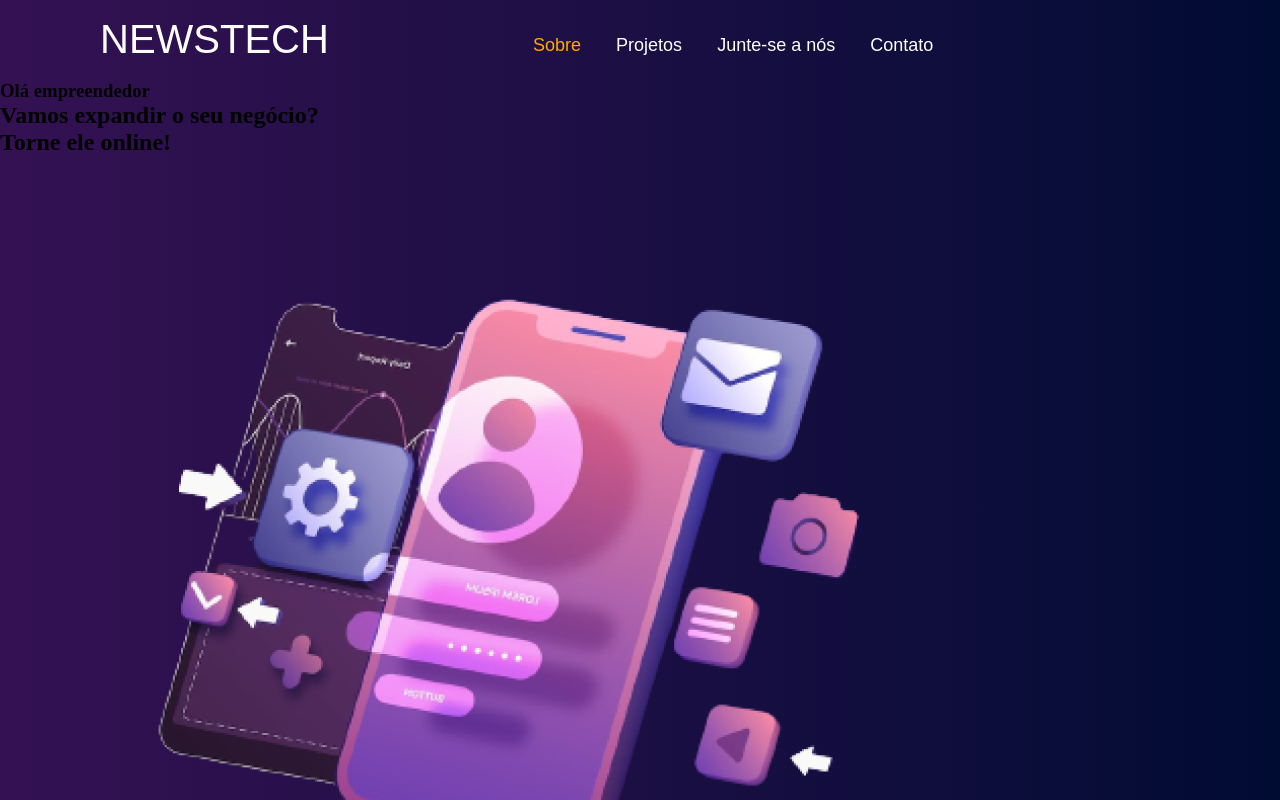
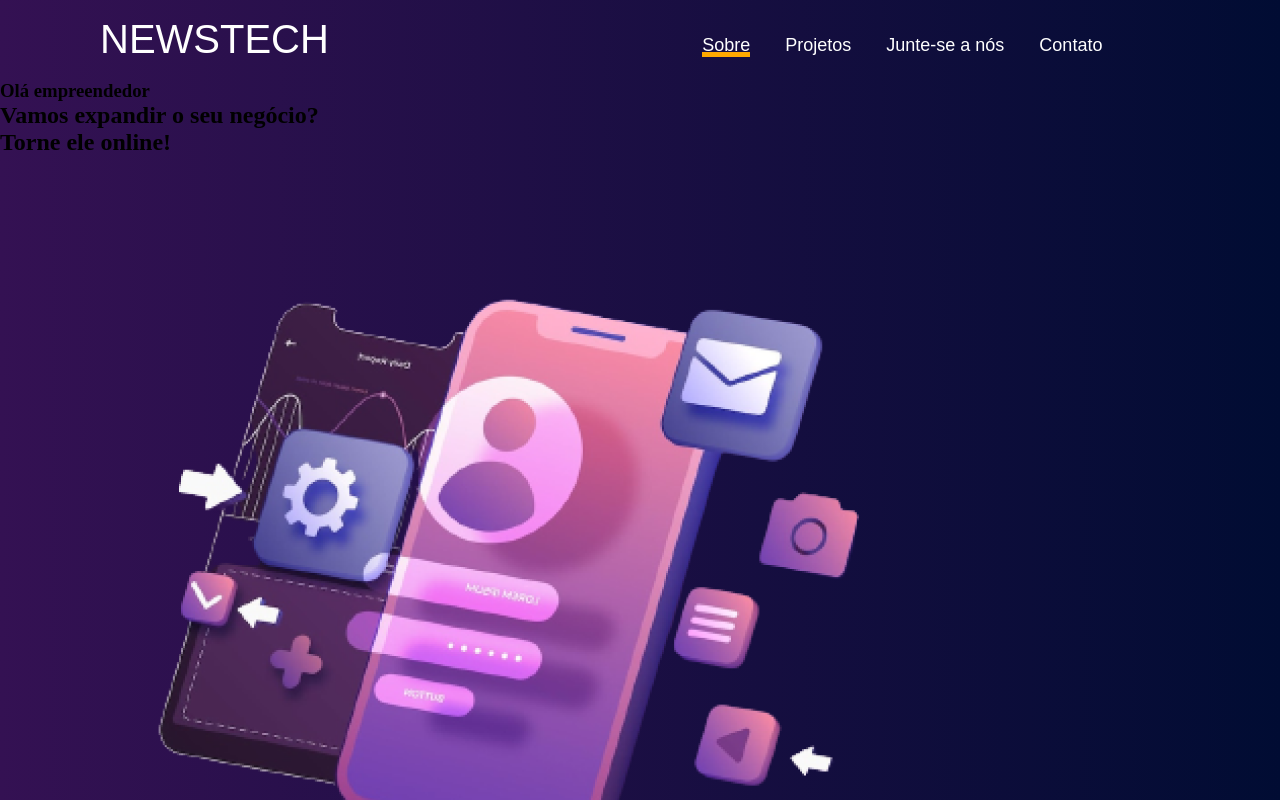
Before and after one commit to deniseschirmer/newstech, a React (Vite) app: page / in a window 1280 px wide. In both pictures the pointer is over the link "Sobre". Shown: the top 800 px of the page. Built offline with nearby package versions, Linux system fonts and the light colour scheme; a web font is replaced by a local one.

Commit message:
add haver

```diff
--- a/src/components/NavBar/navbar.css
+++ b/src/components/NavBar/navbar.css
@@ -3,7 +3,6 @@ header {
   align-items: center;
   justify-content: space-between;
   height: 80px;
-  /* padding: 0 2rem; */
   padding: 12px 100px 12px 100px;
   background: linear-gradient(
     90deg,
@@ -22,10 +21,8 @@ header {
 }
 
 .navbar {
-  /* display: flex; */
   list-style-type: none;
-  /* margin: 0;
-  padding: 0; */
+  margin-left: auto;
 }
 
 nav a {
@@ -35,10 +32,18 @@ nav a {
   margin-left: 35px;
   color: var(--textColor);
   text-decoration: none;
+  position: relative;
 }
 
-nav a:hover {
-  color: var(--yellowColor);
+nav a:hover::after {
+  content: "";
+  position: absolute;
+  left: 0;
+  bottom: -2px;
+  width: 100%;
+  height: 5px;
+  background-color: var(--yellowColor);
+  /* color: var(--yellowColor); */
 }
 
 header .nav-btn {
@@ -90,12 +95,12 @@ header .nav-btn {
   }
 }
 
-/* @media only screen and (max-width: 768px) {
+@media only screen and (max-width: 768px) {
   .title {
     font-size: 24px;
     line-height: 27.6px;
   }
-} */
+}
 
 /* @keyframes App-logo-spin {
   from {
--- a/src/components/Sobre/Sobre.jsx
+++ b/src/components/Sobre/Sobre.jsx
@@ -0,0 +1,3 @@
+export const Sobre = () => {
+  return <div>Sobre</div>;
+};
```
Also changed, not shown: src/components/NavBar/Navbar.jsx (+0 -11 lines).
